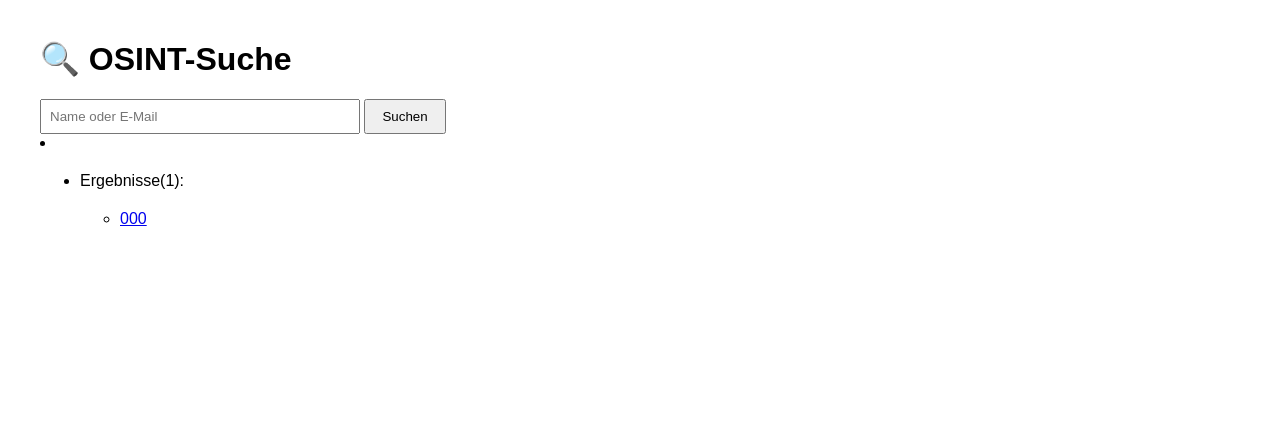
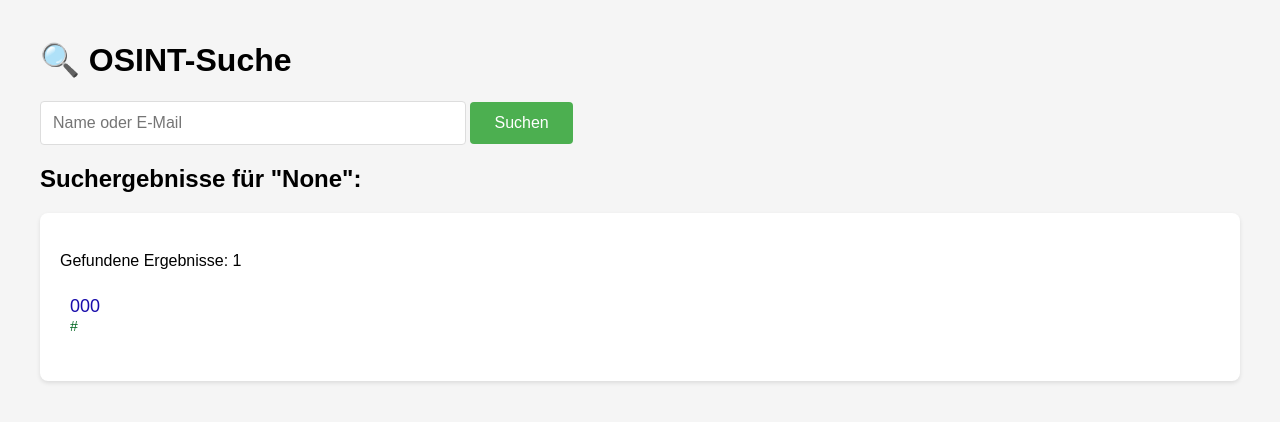
Before and after one commit to DevLama2/Lamalyze, a Flask app: template templates/index.html in a window 1280 px wide. Shown: the top 422 px of the page. Run offline with Flask 3, Linux system fonts and the light colour scheme; the template is opened without the code that fills it: most values are stand-ins (such as "Sample title", 1, 10 or a date in 2020).

Commit message:
jetzt funktionierts

```diff
--- a/main.py
+++ b/main.py
@@ -7,7 +7,7 @@
 
 @app.route("/", methods=["GET", "POST"])
 def index():
-    ergebnisse = [[], [], []]
+    ergebnisse = []
     search_engines = ["Google", "Brave", "DuckDuckGo"]
     if request.method == "POST":
         suchbegriff = request.form.get("suchbegriff")
@@ -16,7 +16,10 @@
             ergebnisse.append(brave_suche(suchbegriff))
             ergebnisse.append(duckduckgo_suche(suchbegriff))
 
-    return render_template("index.html", ergebnisse=ergebnisse, search_engines=search_engines)
+    return render_template("index.html",
+                         ergebnisse=ergebnisse,
+                         search_engines=search_engines,
+                         request=request)
 
 if __name__ == "__main__":
     app.run(debug=True)
--- a/templates/index.html
+++ b/templates/index.html
@@ -1,12 +1,69 @@
 <!DOCTYPE html>
 <html>
 <head>
-    <title>OSINT Web UI</title>
-    <style>
-        body { font-family: sans-serif; margin: 40px; }
-        input[type=text] { padding: 8px; width: 300px; }
-        button { padding: 8px 16px; }
-        ul { margin-top: 20px; }
+    <title>OSINT Web UI</title>    <style>
+        body {
+            font-family: sans-serif;
+            margin: 40px;
+            max-width: 1200px;
+            margin: 0 auto;
+            padding: 20px;
+            background-color: #f5f5f5;
+        }
+        input[type=text] {
+            padding: 12px;
+            width: 400px;
+            border: 1px solid #ddd;
+            border-radius: 4px;
+            font-size: 16px;
+        }
+        button {
+            padding: 12px 24px;
+            background-color: #4CAF50;
+            color: white;
+            border: none;
+            border-radius: 4px;
+            cursor: pointer;
+            font-size: 16px;
+        }
+        button:hover {
+            background-color: #45a049;
+        }
+        .search-engine-results {
+            background: white;
+            padding: 20px;
+            margin: 20px 0;
+            border-radius: 8px;
+            box-shadow: 0 2px 4px rgba(0,0,0,0.1);
+        }
+        .search-engine-results h3 {
+            color: #333;
+            margin-top: 0;
+        }
+        .search-engine-results ul {
+            list-style-type: none;
+            padding: 0;
+        }
+        .search-engine-results li {
+            margin: 15px 0;
+            padding: 10px;
+            border-bottom: 1px solid #eee;
+        }
+        .search-engine-results li:last-child {
+            border-bottom: none;
+        }
+        .search-engine-results a {
+            color: #1a0dab;
+            text-decoration: none;
+            font-size: 18px;
+        }
+        .search-engine-results a:hover {
+            text-decoration: underline;
+        }
+        .url {
+            color: #006621;
+            font-size: 14px;
+        }
     </style>
 </head>
 <body>
@@ -15,23 +72,22 @@
         <input type="text" name="suchbegriff" placeholder="Name oder E-Mail" required>
         <button type="submit">Suchen</button>
 
-    </form>
-
-    {% if ergebnisse %}
+    </form>    {% if ergebnisse %}
+        <h2>Suchergebnisse für "{{ request.form.get('suchbegriff') }}":</h2>
         {% for e in ergebnisse %}
-            <li>
-                <strong>{{ search_engines[loop.index0] }}</strong>
+            <div class="search-engine-results">
+                <h3>{{ search_engines[loop.index0] }}</h3>
+                <p>Gefundene Ergebnisse: {{ e|length }}</p>
                 <ul>
-                    <li>Ergebnisse({{ e|length }}):</li>
-                    <ul>
-                        {% for eintrag in e %}
-                            <li>
-                                <a href="{{ eintrag.link }}" target="_blank">{{ eintrag.titel }}</a>
-                            </li>
-                        {% endfor %}
-                    </ul>
+                    {% for eintrag in e %}
+                        <li>
+                            <a href="{{ eintrag.link }}" target="_blank">{{ eintrag.titel }}</a>
+                            <br>
+                            <small class="url">{{ eintrag.link }}</small>
+                        </li>
+                    {% endfor %}
                 </ul>
-            </li>
+            </div>
         {% endfor %}
     {% endif %}
 </body>
```
Also changed, not shown: search/brave_search.py (+9 -7 lines), search/duckduckgo_search.py (+15 -14 lines), search/google_search.py (+16 -8 lines).
